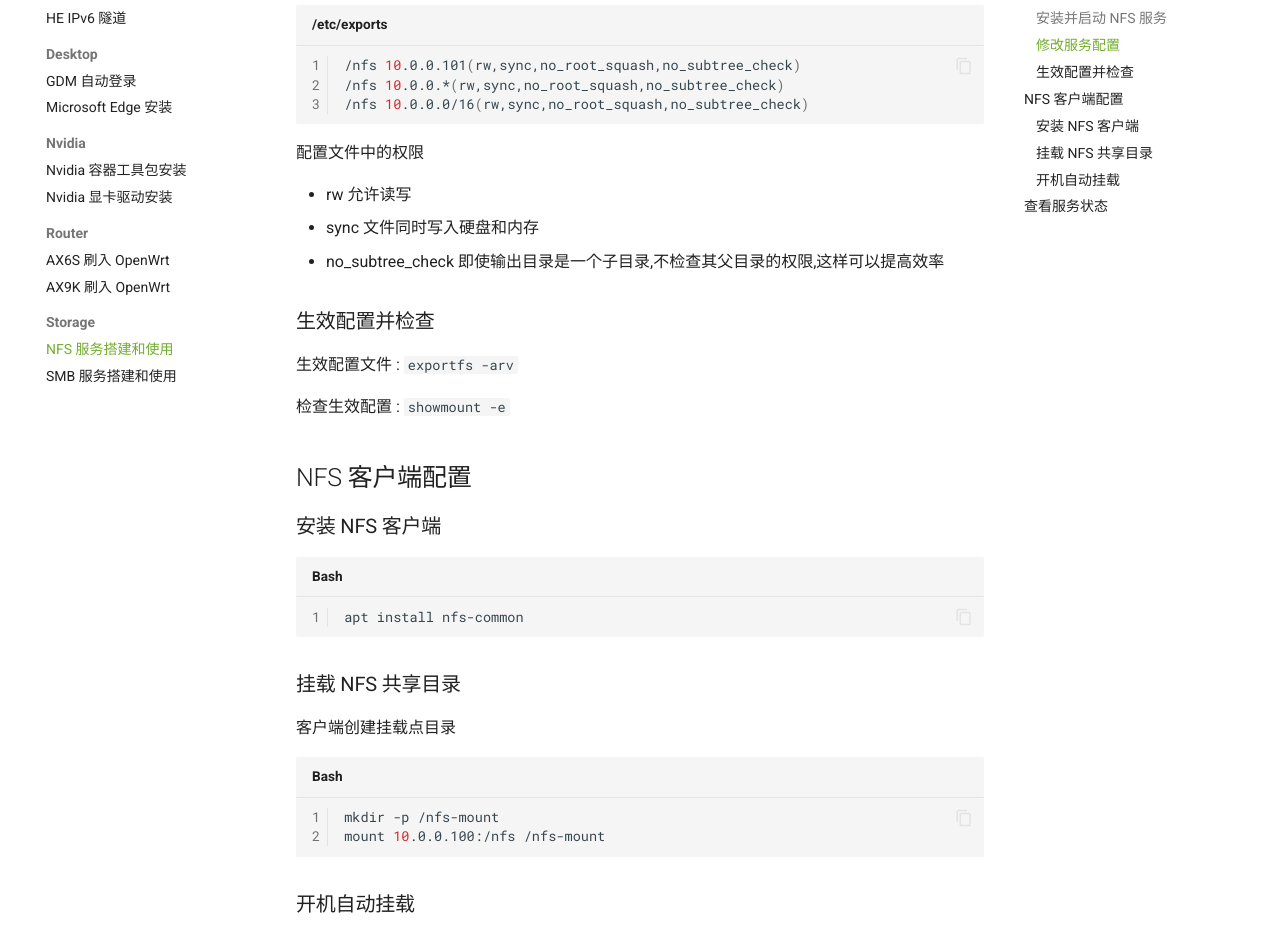
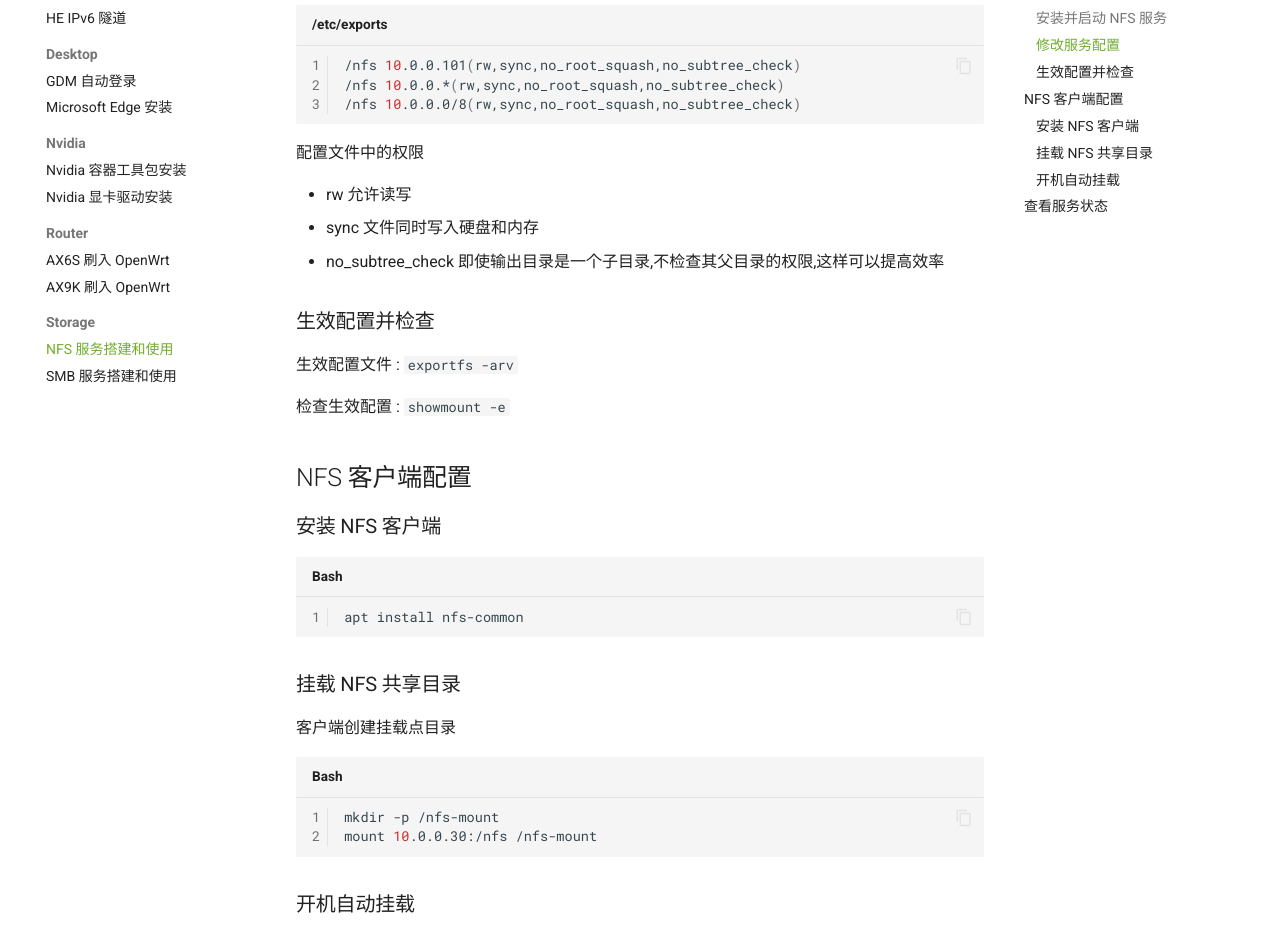
Before and after one commit to zexvar/wiki, an MkDocs documentation site: the page built from docs/Linux/Storage/nfs.md, in a window 1280 px wide and 1400 px high, scrolled down 476 px. Shown: the part 165-1096 px from the top of the window. Built offline with MkDocs 1.6.1 and Material for MkDocs 9.7.7, drawn with Linux system fonts in a browser that asks for light colours; comment, search, counter and statistics services are not loaded; the version menu is left out.

Commit message:
update Linux\Storage\nfs

````diff
--- a/docs/Linux/Storage/nfs.md
+++ b/docs/Linux/Storage/nfs.md
@@ -21,14 +21,14 @@ systemctl start nfs-server
 ```bash title="/etc/exports"
 /nfs 10.0.0.101(rw,sync,no_root_squash,no_subtree_check)
 /nfs 10.0.0.*(rw,sync,no_root_squash,no_subtree_check)
-/nfs 10.0.0.0/16(rw,sync,no_root_squash,no_subtree_check)
+/nfs 10.0.0.0/8(rw,sync,no_root_squash,no_subtree_check)
 ```
 
 配置文件中的权限
 
-* rw 允许读写
-* sync 文件同时写入硬盘和内存
-* no_subtree_check 即使输出目录是一个子目录,不检查其父目录的权限,这样可以提高效率
+- rw 允许读写
+- sync 文件同时写入硬盘和内存
+- no_subtree_check 即使输出目录是一个子目录,不检查其父目录的权限,这样可以提高效率
 
 ### 生效配置并检查
 
@@ -40,7 +40,7 @@ systemctl start nfs-server
 
 ### 安装 NFS 客户端
 
-``` bash
+```bash
 apt install nfs-common
 ```
 
@@ -48,9 +48,9 @@ apt install nfs-common
 
 客户端创建挂载点目录
 
-``` bash
+```bash
 mkdir -p /nfs-mount
-mount 10.0.0.100:/nfs /nfs-mount
+mount 10.0.0.30:/nfs /nfs-mount
 ```
 
 ### 开机自动挂载
@@ -61,7 +61,7 @@ mount 10.0.0.100:/nfs /nfs-mount
 
 ## 查看服务状态
 
-``` bash
+```bash
 nfsstat
 nfsstat -l
 ```
````
